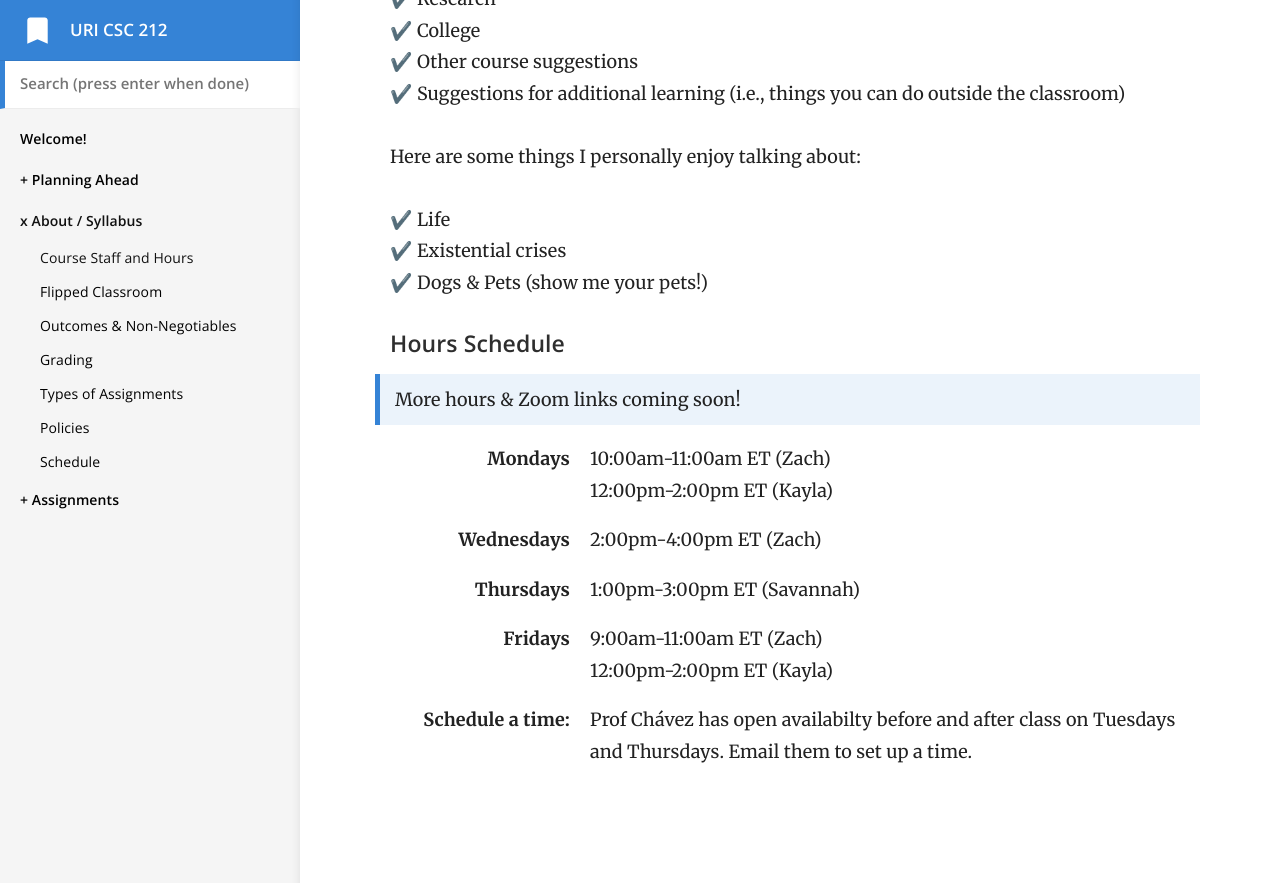
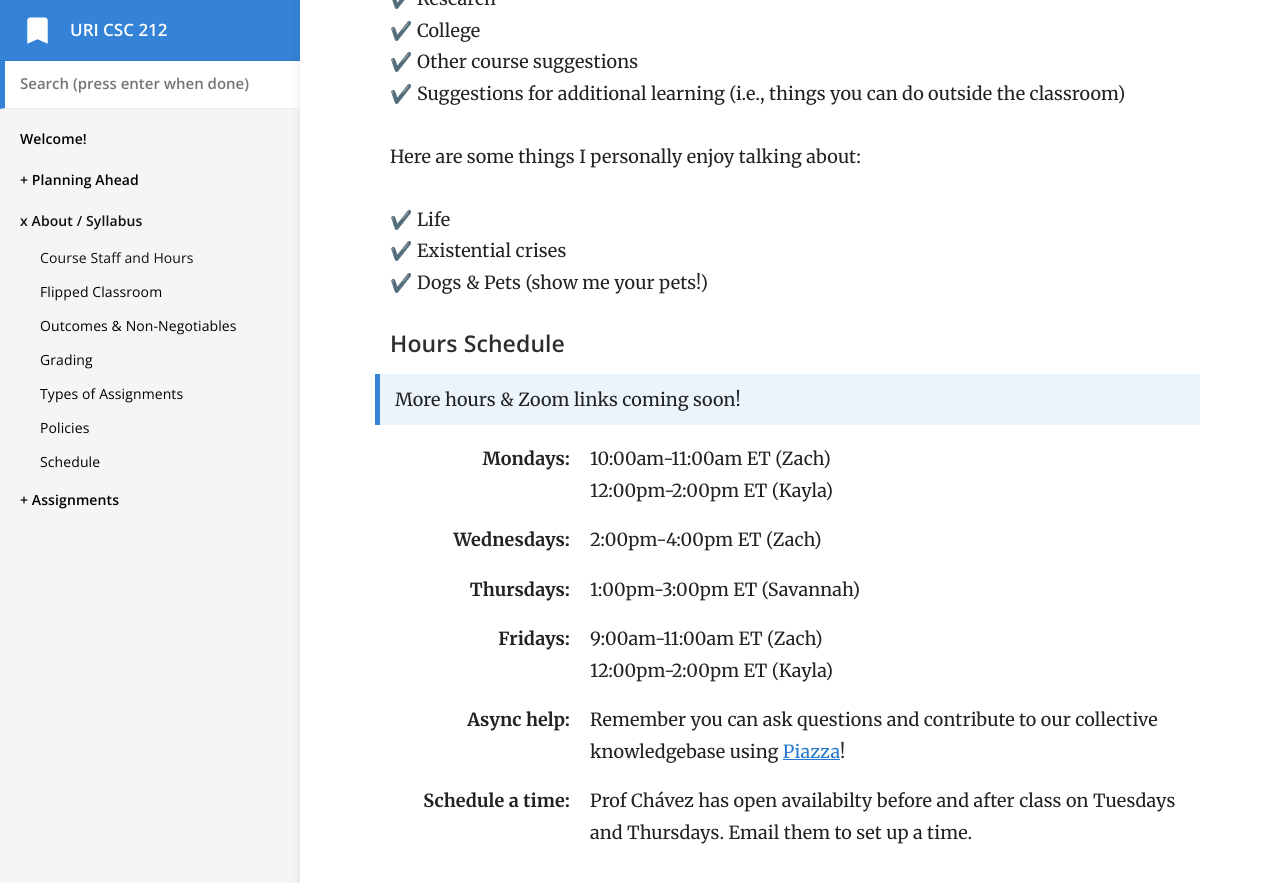
Before and after one commit to vcc-csc212/sp21-archive, a Jekyll site: the page built from _docs/2-about/staff.md, in a window 1280 px wide and 900 px high, scrolled down 2602 px. Shown: the top 883 px of the window. Built offline with Jekyll 4.4.1, drawn with Linux system fonts in a browser that asks for light colours.

Commit message:
updated hours

```diff
--- a/_docs/2-about/staff.md
+++ b/_docs/2-about/staff.md
@@ -81,19 +81,22 @@ Here are some things I personally enjoy talking about:
 #### Hours Schedule {#sched}
 > More hours & Zoom links coming soon!
 
-Mondays
+Mondays:
 : 10:00am-11:00am ET (Zach)
 12:00pm-2:00pm ET (Kayla)
 
-Wednesdays
+Wednesdays:
 : 2:00pm-4:00pm ET (Zach)
 
-Thursdays
+Thursdays:
 : 1:00pm-3:00pm ET (Savannah)
 
-Fridays
+Fridays:
 : 9:00am-11:00am ET (Zach)
 12:00pm-2:00pm ET (Kayla)
 
+Async help:
+: Remember you can ask questions and contribute to our collective knowledgebase using [Piazza](https://piazza.com/uri/spring2021/csc212)!
+
 Schedule a time:
 : Prof Chávez has open availabilty before and after class on Tuesdays and Thursdays. Email them to set up a time.
```
